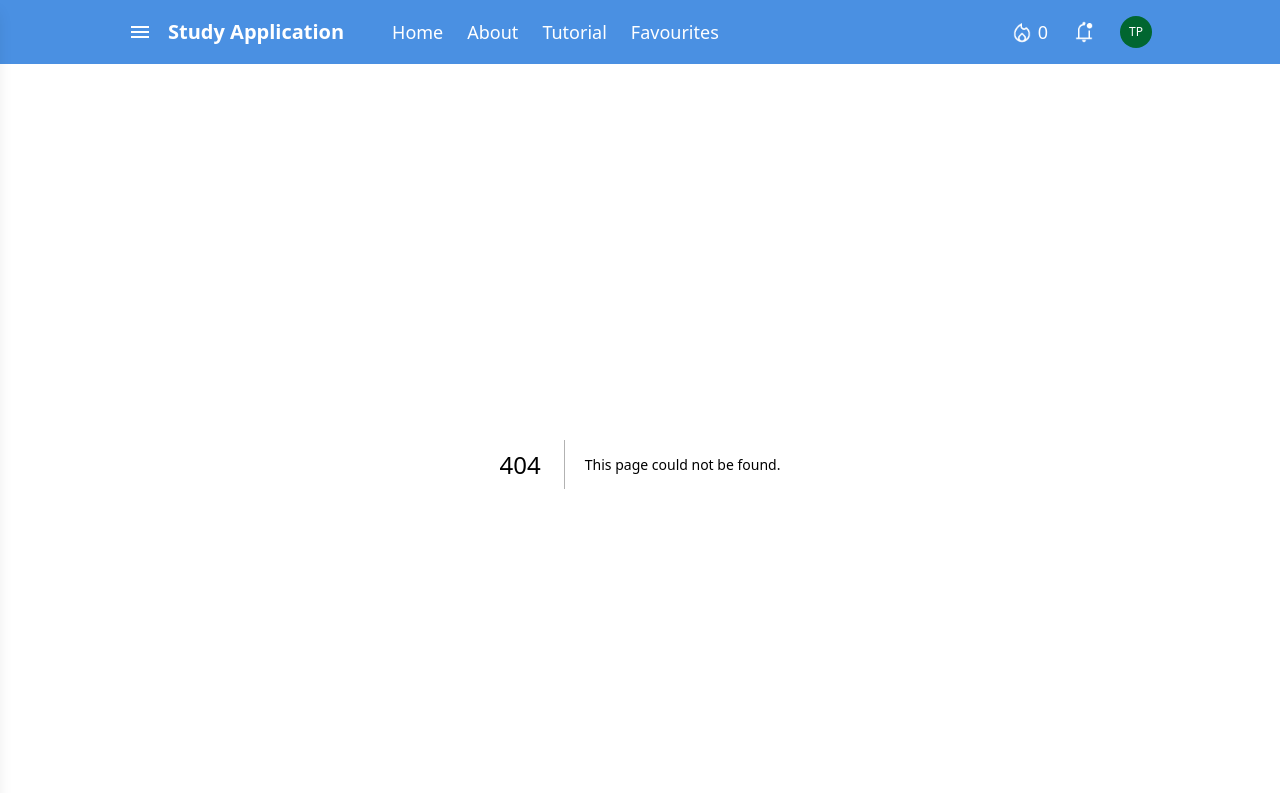
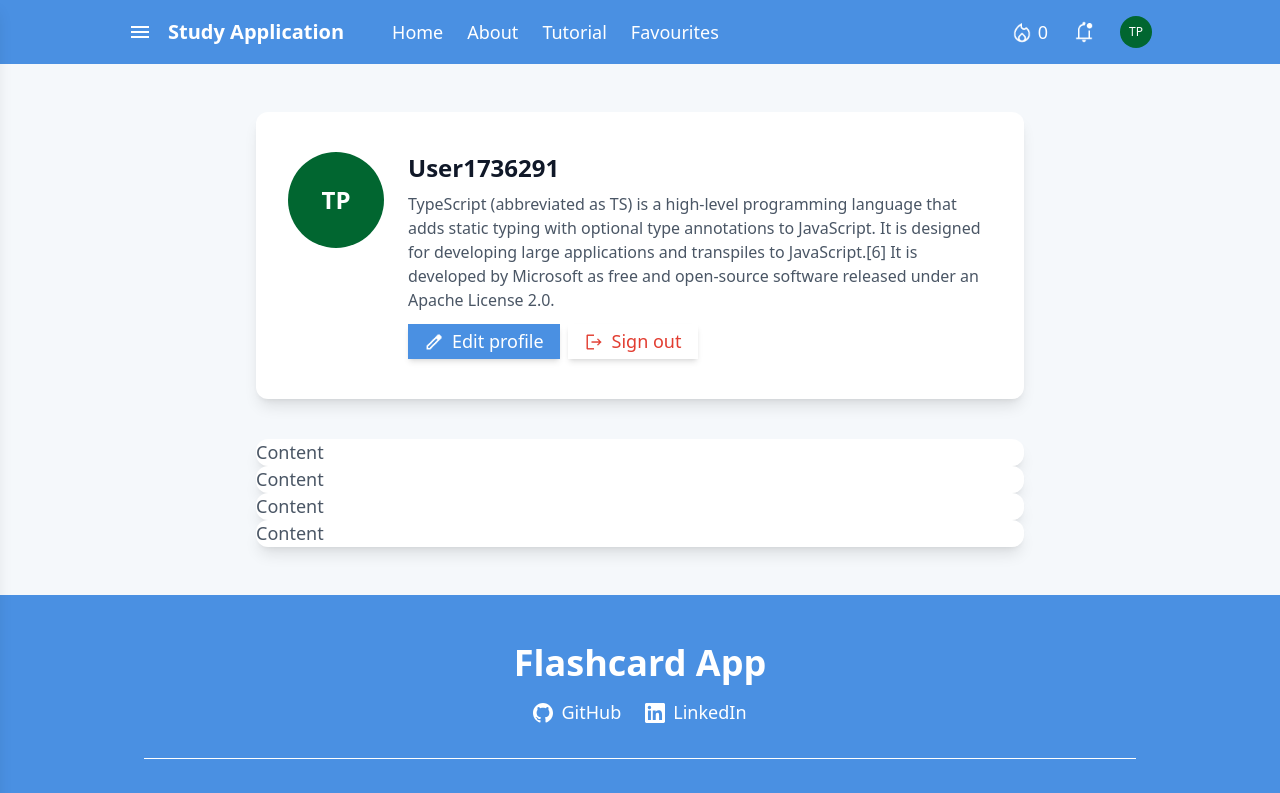
Before and after one commit to theo-picar1/flashcard-app, a Next.js app in the folder client/: page /user/User1736291 in a window 1280 px wide. Before the commit this address had no page. Shown: the top 793 px of the page. Built offline with nearby package versions, Linux system fonts and the light colour scheme.

Commit message:
Completed 1 Card section for user profile

```diff
--- /dev/null
+++ b/client/src/app/user/[id]/page.tsx
@@ -0,0 +1,71 @@
+// ***** USER PROFILE PAGE *****
+
+'use client'
+
+// Components
+import Card from "@/components/Card"
+import UserProfileIcon from "@/components/UserProfileIcon"
+import Button from "@/components/Button"
+
+// Next
+import { useParams } from "next/navigation"
+
+export default function User() {
+    const { id } = useParams()
+
+    return (
+        <main className="base-padding-rule main-container-flex gap-10 max-w-5xl m-auto">
+            {/* User section */}
+            <Card className="flex flex-col lg:flex-row gap-6 px-8 py-10 items-center lg:items-start">
+                <UserProfileIcon
+                    className="text-white p-12"
+                    textSize="text-2xl font-semibold"
+                />
+
+                <div className="flex flex-col gap-2 items-center lg:items-start">
+                    <p className="text-2xl font-black text-[var(--bold-text)]">{id}</p>
+
+                    <p className="text-base text-center lg:text-left">
+                        TypeScript (abbreviated as TS) is a high-level programming language that adds static typing
+                        with optional type annotations to JavaScript. It is designed for developing large applications
+                        and transpiles to JavaScript.[6] It is developed by Microsoft as free and open-source software
+                        released under an Apache License 2.0.
+                    </p>
+
+                    <div className="flex flex-col lg:flex-row gap-1 lg:gap-2 mt-1 items-center w-full lg:w-max">
+                        <Button padding="slim" className="w-full lg:w-max">
+                            <img src="/images/edit-icon.png" alt="Edit profile button" className="w-5" />
+                            <p>Edit profile</p>
+                        </Button>
+
+                        <Button padding="slim" className="w-full lg:w-max" variant="white">
+                            <img src="/images/logout-icon-large.png" alt="Edit profile button" className="w-5" />
+                            <p className="text-[var(--website-red)]">Sign out</p>
+                        </Button>
+                    </div>
+                </div>
+            </Card>
+
+            {/* Stats section */}
+            <div>
+                <Card>
+                    Content
+                </Card>
+
+
+                <Card>
+                    Content
+                </Card>
+
+
+                <Card>
+                    Content
+                </Card>
+
+                <Card>
+                    Content
+                </Card>
+            </div>
+        </main>
+    )
+}
--- a/client/src/components/Header.tsx
+++ b/client/src/components/Header.tsx
@@ -58,7 +58,7 @@ export default function Header() {
                 </div>
 
                 <div className="flex flex-row items-center gap-6">
-                    <div className="flex flex-row items-center gap-1 hover:brightness-90">
+                    <div className="hidden md:flex flex-row items-center gap-1 hover:brightness-90">
                         <img
                             src="/images/streaks-unactive-large-icon.png"
                             className="w-6 filter brightness-0 invert cursor-pointer"
@@ -69,7 +69,7 @@ export default function Header() {
 
                     <img
                         src="/images/notifications-unread-large-icon.png"
-                        className="w-6 h-6 filter brightness-0 invert cursor-pointer hover:brightness-90"
+                        className="hidden md:block w-6 h-6 filter brightness-0 invert cursor-pointer hover:brightness-90"
                         alt="Unread notifications"
                     />
 
@@ -85,17 +85,35 @@ export default function Header() {
                         <PopUpModal
                             isOpen={popUpIsOpen}
                             close={() => setIsPopUpOpen(false)}
-                            className="bg-white right-0 top-10 rounded-md w-auto flex flex-col items-center"
+                            className="bg-white right-0 top-10 rounded-md w-44 flex flex-col"
                         >
-                            <UserProfileIcon padding="p-6" textSize="text-base" className="mt-4"></UserProfileIcon>
+                            <div className="w-full flex flex-row justify-end pt-2 px-4">
+                                <img
+                                    className="brightness-40 w-6 cursor-pointer hover:brightness-50"
+                                    src="/images/close-icon.png"
+                                    onClick={() => setIsPopUpOpen(false)}
+                                />
+                            </div>
 
-                            <div className="my-2">
+                            <UserProfileIcon padding="p-6" textSize="text-base" className="m-auto"></UserProfileIcon>
+
+                            <div className="my-2 w-full">
+                                <Section
+                                    href="/user/User1736291" // TAKES IN ID
+                                    label="View profile"
+                                    textStyle="text-sm text-[var(--regular-text)]"
+                                    iconSrc="/images/visibility-icon.png"
+                                    iconStyle="brightness-200 w-5"
+                                    onClick={() => setIsPopUpOpen(false)}
+                                />
+
                                 <Section
                                     href="/"
                                     label="Edit profile"
                                     textStyle="text-sm text-[var(--regular-text)]"
                                     iconSrc="/images/edit-icon.png"
                                     iconStyle="brightness-40 w-5"
+                                    onClick={() => setIsPopUpOpen(false)}
                                 />
 
                                 <Section
@@ -104,6 +122,7 @@ export default function Header() {
                                     textStyle="text-sm text-[var(--website-red)]"
                                     iconSrc="/images/logout-icon-large.png"
                                     iconStyle="w-5"
+                                    onClick={() => setIsPopUpOpen(false)}
                                 />
                             </div>
                         </PopUpModal>
```
